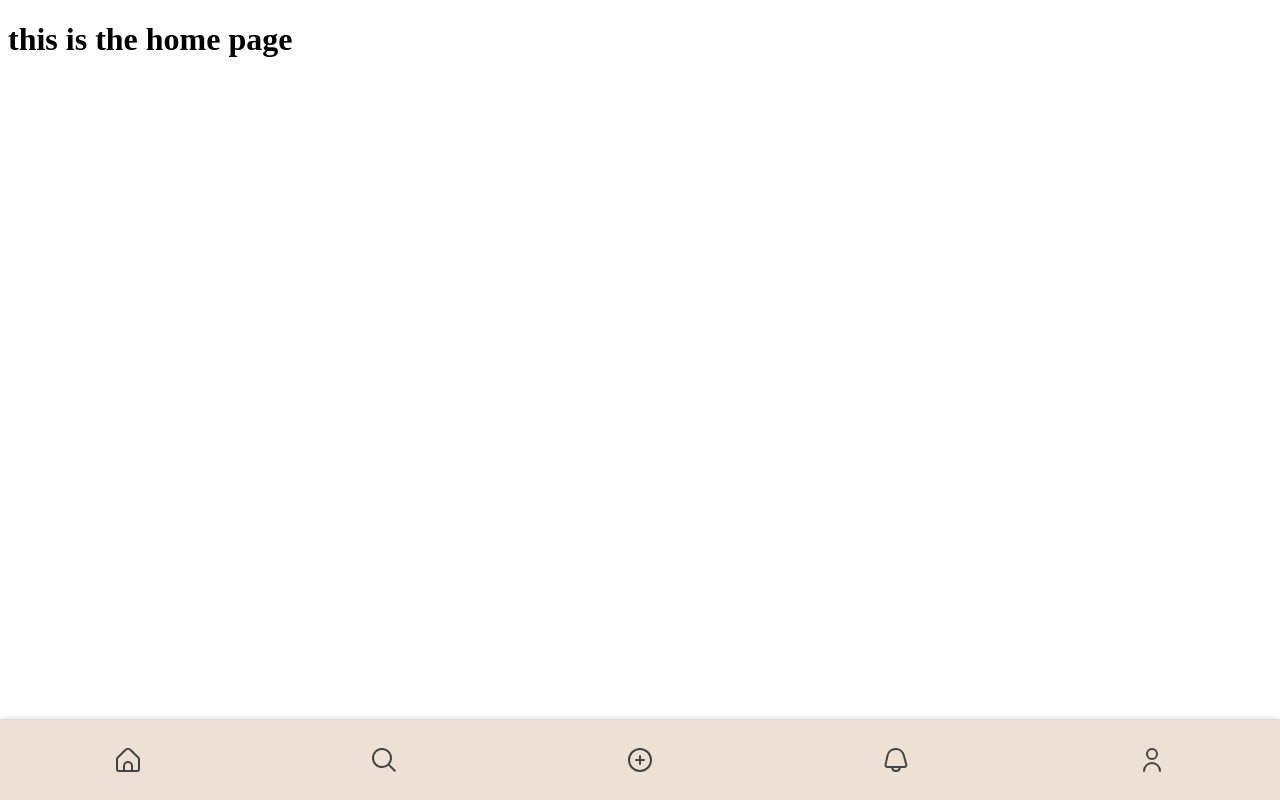
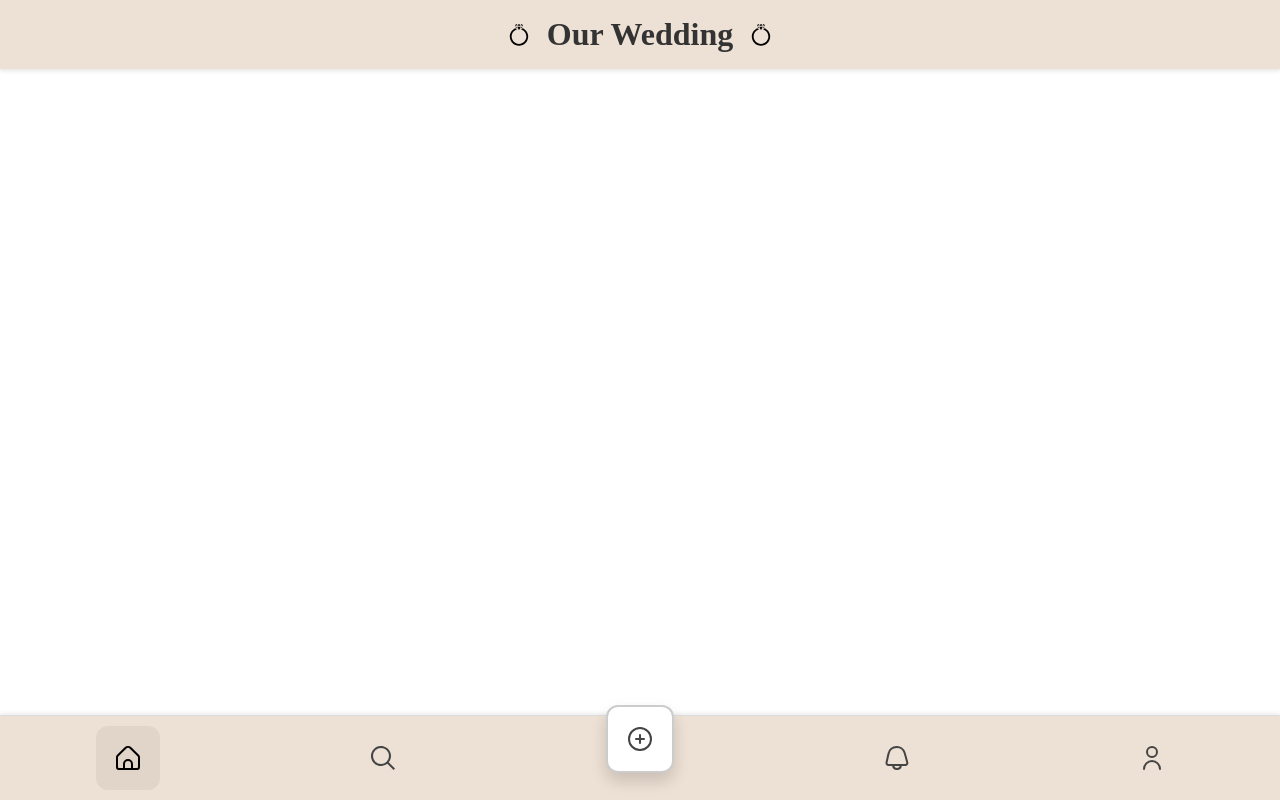
Before and after one commit to OrBenYair85/our-wedding-front, a React (Vite) app: page / in a window 1280 px wide. Built offline with nearby package versions, Linux system fonts and the light colour scheme.

Commit message:
Adding the header and fix the navbar TODO: need to fix the layout

```diff
--- a/src/App.jsx
+++ b/src/App.jsx
@@ -5,10 +5,12 @@ import { Search } from './pages/Search';
 import { AddPhoto } from './pages/AddPhoto';
 import { Notification } from './pages/Notification';
 import { ProfilePage } from './pages/ProfilePage';
+import { AppHeader } from './cmp/AppHeader';
 
 export function App() {
   return (
     <Router>
+      <AppHeader />
       <NavBar />
       <main>
         <Routes>
--- /dev/null
+++ b/src/assets/style/comp/AppHeader.css
@@ -0,0 +1,27 @@
+.app-header-container {
+  position: fixed;
+  top: 0;
+  left: 0;
+  right: 0;
+  z-index: 1000;
+  display: flex;
+  justify-content: center;
+  align-items: center;
+  gap: 1rem;
+  padding: 1rem 0;
+  background-color: var(--navBarColor);
+  box-shadow: 0 0.125rem 0.25rem rgba(0, 0, 0, 0.1);
+}
+
+.app-header-container h1 {
+  margin: 0;
+  font-size: 2rem;
+  font-weight: bold;
+  color: #333; /* Or use a variable like var(--textColor) */
+}
+
+.app-header-container svg {
+  width: 1.5rem;
+  height: 1.5rem;
+  fill: currentColor;
+}
--- a/src/assets/style/comp/NavBar.css
+++ b/src/assets/style/comp/NavBar.css
@@ -38,3 +38,46 @@
   height: 1.5rem; /* 24px */
   fill: currentColor;
 }
+
+
+
+/* Wrapper to center and allow floating */
+.add-button-wrapper {
+  position: relative;
+  top: -1.2rem; /* Pushes it up above the navbar */
+  z-index: 2;   /* Keeps it above other icons */
+}
+
+/* Circular, standout button */
+.add-button {
+  background-color: #fff;
+  border: 2px solid #ccc;
+  border-radius: 50%;
+  width: 4rem;
+  height: 4rem;
+  display: flex;
+  justify-content: center;
+  align-items: center;
+  box-shadow: 0 0.5rem 1rem rgba(0, 0, 0, 0.15);
+  transition: transform 0.2s ease, box-shadow 0.2s ease;
+}
+
+/* Optional hover effect */
+.add-button:hover {
+  transform: scale(1.1);
+  box-shadow: 0 0.75rem 1.25rem rgba(0, 0, 0, 0.2);
+}
+
+
+/* Highlight the icon when its tab is active */
+.nav-bar li a.active {
+  color: var(--activeColor, #000);         /* fallback black */
+  background-color: rgba(0, 0, 0, 0.05);   /* light background */
+  border-radius: 0.75rem;
+}
+
+/* Optional: stronger effect for the add button */
+.add-button.active {
+  border-color: var(--activeColor, #000);
+  box-shadow: 0 0 0 0.25rem rgba(0, 0, 0, 0.15);
+}
--- a/src/assets/style/index.css
+++ b/src/assets/style/index.css
@@ -1,6 +1,7 @@
 
 /*Components*/
 @import './comp/NavBar.css'; /*Nav Bar Comp*/
+@import './comp/AppHeader.css'; /*App Header Comp*/
 
 :root{
     --navBarColor: #EDE0D4;
--- /dev/null
+++ b/src/cmp/AppHeader.jsx
@@ -0,0 +1,11 @@
+import { IconsSvg } from "./IconSvg"
+
+export function AppHeader() {
+    return (
+        <div className="app-header-container">
+            <IconsSvg svgName={'ring'} />
+                <h1>Our Wedding</h1>
+            <IconsSvg svgName={'ring'} />
+        </div>
+    )
+}
--- a/src/cmp/IconSvg.jsx
+++ b/src/cmp/IconSvg.jsx
@@ -7,6 +7,7 @@ export function IconsSvg({ svgName }) {
         user:<svg xmlns="http://www.w3.org/2000/svg" id="Outline" viewBox="0 0 24 24" width="512" height="512"><path d="M12,12A6,6,0,1,0,6,6,6.006,6.006,0,0,0,12,12ZM12,2A4,4,0,1,1,8,6,4,4,0,0,1,12,2Z"/><path d="M12,14a9.01,9.01,0,0,0-9,9,1,1,0,0,0,2,0,7,7,0,0,1,14,0,1,1,0,0,0,2,0A9.01,9.01,0,0,0,12,14Z"/></svg>,
         bell:<svg xmlns="http://www.w3.org/2000/svg" viewBox="0 0 24 24" width="512" height="512"><g id="_01_align_center" data-name="01 align center"><path d="M23.259,16.2l-2.6-9.371A9.321,9.321,0,0,0,2.576,7.3L.565,16.35A3,3,0,0,0,3.493,20H7.1a5,5,0,0,0,9.8,0h3.47a3,3,0,0,0,2.89-3.8ZM12,22a3,3,0,0,1-2.816-2h5.632A3,3,0,0,1,12,22Zm9.165-4.395a.993.993,0,0,1-.8.395H3.493a1,1,0,0,1-.976-1.217l2.011-9.05a7.321,7.321,0,0,1,14.2-.372l2.6,9.371A.993.993,0,0,1,21.165,17.605Z"/></g></svg>,
         search:<svg xmlns="http://www.w3.org/2000/svg" viewBox="0 0 24 24" width="512" height="512"><g id="_01_align_center" data-name="01 align center"><path d="M24,22.586l-6.262-6.262a10.016,10.016,0,1,0-1.414,1.414L22.586,24ZM10,18a8,8,0,1,1,8-8A8.009,8.009,0,0,1,10,18Z"/></g></svg>,
+        ring: <svg width="800px" height="800px" viewBox="0 0 512 512" xmlns="http://www.w3.org/2000/svg"><path fill="#000000" d="M191.02 25.346l-22.9 34.35h30.714l22.9-34.35H191.02zm52.347 0l-22.898 34.35h71.06l-22.897-34.35h-25.266zm46.9 0l22.9 34.35h30.714l-22.9-34.35h-30.714zm-117.234 52.35l50.115 50.115-25.058-50.115h-25.057zm45.182 0L256 153.265l37.785-75.57h-75.57zm95.695 0l-25.058 50.115 50.115-50.115H313.91zm-134.435 31.898C109.163 139.5 59.693 209.29 59.693 290.348c0 108.185 88.122 196.306 196.307 196.306 108.185 0 196.307-88.12 196.307-196.306 0-81.057-49.47-150.848-119.782-180.754l-30.517 30.517c64.397 19.592 111.037 79.292 111.037 150.238 0 86.966-70.08 157.045-157.045 157.045-86.966 0-157.045-70.08-157.045-157.045 0-70.946 46.64-130.646 111.037-150.237l-30.517-30.516z"/></svg>
 
     }
     const Icon = svgs[svgName];
--- a/src/cmp/NavBar.jsx
+++ b/src/cmp/NavBar.jsx
@@ -1,33 +1,38 @@
 // src/cmp/NavBar.jsx
-import { Link } from 'react-router-dom';
+import { Link, useLocation } from 'react-router-dom';
 import { IconsSvg } from "./IconSvg";
 
 export function NavBar() {
+
+  const location = useLocation()
+
+const isActive = (path) => location.pathname === path;
+
   return (
     <nav className="nav-bar-container">
       <ul className="nav-bar">
         <li>
-          <Link to="/">
+          <Link to="/" className={isActive("/") ? "active" : ""}>
             <IconsSvg svgName={"home"} />
           </Link>
         </li>
         <li>
-          <Link to="/search">
+          <Link to="/search" className={isActive("/search") ? "active" : ""}>
             <IconsSvg svgName={"search"} />
           </Link>
         </li>
-        <li>
-          <Link to="/add">
+        <li className="add-button-wrapper">
+          <Link to="/add" className={'add-button'}>
             <IconsSvg svgName={"add"} />
           </Link>
         </li>
         <li>
-          <Link to="/notifications">
+          <Link to="/notifications" className={isActive("/notifications") ? "active" : ""}>
             <IconsSvg svgName={"bell"} />
           </Link>
         </li>
         <li>
-          <Link to="/profile">
+          <Link to="/profile" className={isActive("/profile") ? "active" : ""}>
             <IconsSvg svgName={"user"} />
           </Link>
         </li>
```
